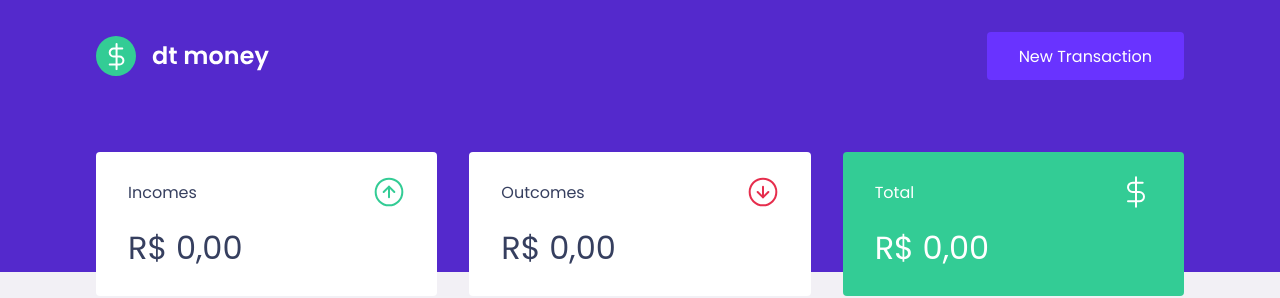
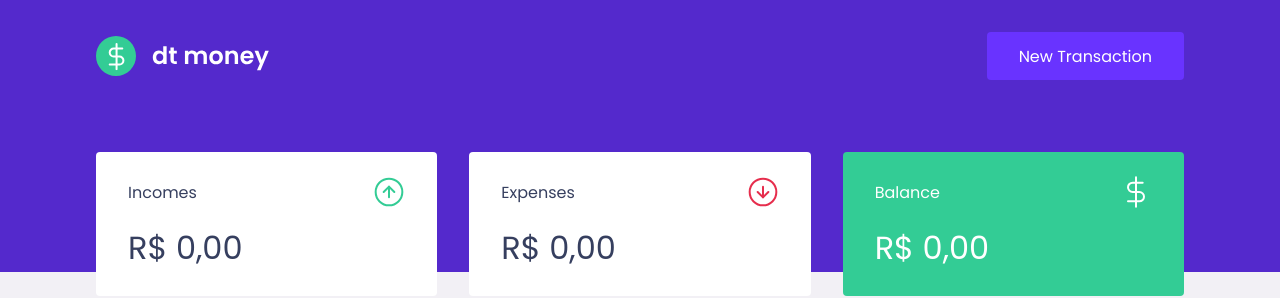
Before and after one commit to andrevberaldo/02-dt-money, a React (Create React App) app: page / in a window 1280 px wide. Shown: the top 298 px of the page. Built offline with nearby package versions, Linux system fonts and the light colour scheme; no server answers; what miragejs would draw is missing.

Commit message:
changed outcomes to expenses and total to balance

```diff
--- a/src/components/NewTransactionModals/index.tsx
+++ b/src/components/NewTransactionModals/index.tsx
@@ -90,7 +90,7 @@ export function NewTransactionModal({isOpen, onRequestClose}: newTransactionModa
                         activeColor={'red'}
                     >
                         <img src={outcomeImg} alt="outcome" />
-                        <span>Outcome</span>
+                        <span>Expense</span>
                     </RadioBox>
                 </TransactionTypeContainer>
 
--- a/src/components/Summary/index.tsx
+++ b/src/components/Summary/index.tsx
@@ -42,7 +42,7 @@ export function Summary() {
             </div>
             <div>
                 <header>
-                    <p>Outcomes</p>
+                    <p>Expenses</p>
                     <img src={outcomeImg} alt="saidas" />
                 </header>
                 <strong>
@@ -54,7 +54,7 @@ export function Summary() {
             </div>
             <div className={total < 0 ? "heighlight-text negative" : "heighlight-text positive"}>
                 <header>
-                    <p>Total</p>
+                    <p>Balance</p>
                     <img src={totalImg} alt="total" />
                 </header>
                 <strong>
```
